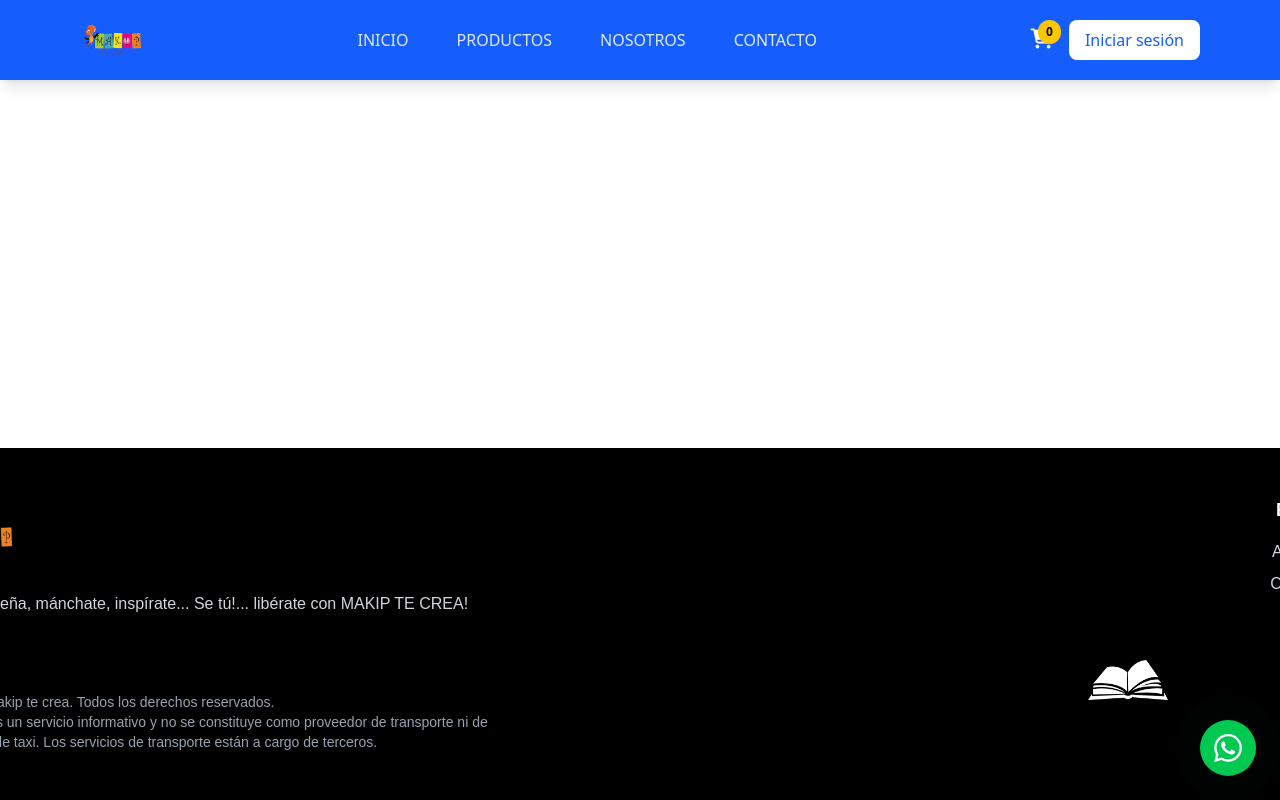
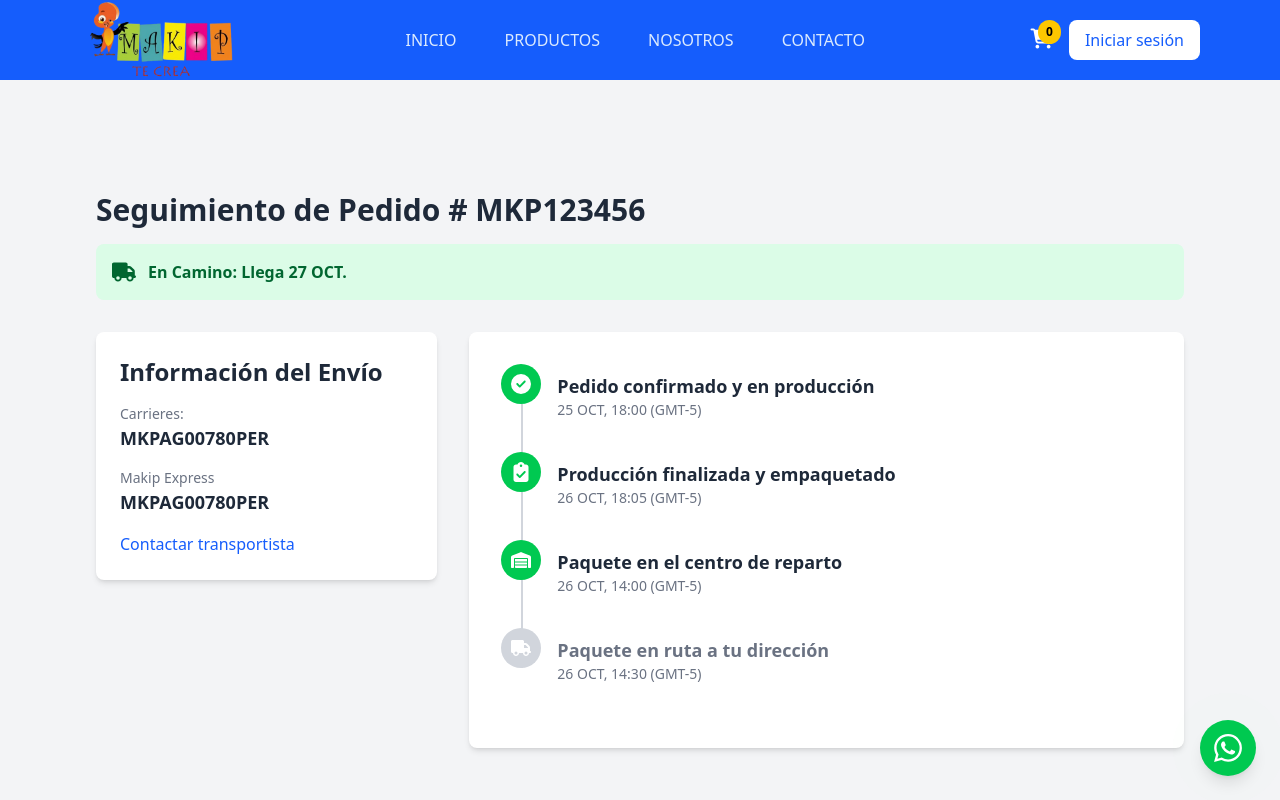
Before and after one commit to Gonzalx-L/Makip--Frontend, a React (Vite) app: page /tracking/1 in a window 1280 px wide. Shown: the top 800 px of the page. Built offline with nearby package versions, Linux system fonts and the light colour scheme.

Commit message:
Añadida página de Seguimiento de Pedido (TrackingPage)

```diff
--- a/src/App.tsx
+++ b/src/App.tsx
@@ -4,6 +4,7 @@ import HomePage from './pages/public/HomePage';
 import AboutPage from './pages/public/AboutPage';
 import LoginAdm from "./pages/LoginAdm"
 import InicioAdm from './pages/InicioAdm';
+import TrackingPage from './pages/public/TrackingPage';
 
 function App() {
 
@@ -15,6 +16,7 @@ function App() {
           <Route path="/nosotros" element={<AboutPage/>} />
           <Route path="/login" element={<LoginAdm/>} />
           <Route path="/admin" element ={<InicioAdm/>} />
+          <Route path="/tracking/:orderId" element={<TrackingPage />} />
         </Routes>
       </Layout>
     </BrowserRouter>
--- /dev/null
+++ b/src/components/features/tracking/OrderTrackingTimeline.tsx
@@ -0,0 +1,123 @@
+import React from 'react';
+// 1. Importa los NUEVOS tipos que acabamos de definir
+import type { TrackingInfo, TrackingUpdate } from '../../../types/tracking';
+
+// 2. Importa los íconos (si no los tienes, ejecuta: npm install react-icons)
+import {
+  FaTruck,
+  FaWarehouse,
+  FaClipboardCheck,
+  FaCircleCheck
+} from 'react-icons/fa6';
+
+// 3. --- DATOS DE EJEMPLO ---
+//    Usamos esto por ahora para construir la interfaz
+const mockTrackingData: TrackingInfo = {
+  id: "MKP123456",
+  statusBanner: "En Camino: Llega 27 OCT.",
+  carrier: "MKPAG00780PER",
+  carrierTrackingId: "MKPAG00780PER",
+  updates: [
+    { status: "Confirmado", description: "Pedido confirmado y en producción", date: "25 OCT, 18:00 (GMT-5)", isComplete: true },
+    { status: "Producción", description: "Producción finalizada y empaquetado", date: "26 OCT, 18:05 (GMT-5)", isComplete: true },
+    { status: "Centro de Reparto", description: "Paquete en el centro de reparto", date: "26 OCT, 14:00 (GMT-5)", isComplete: true },
+    { status: "En Camino", description: "Paquete en ruta a tu dirección", date: "26 OCT, 14:30 (GMT-5)", isComplete: false }, // El último está incompleto
+  ],
+};
+// 4. --- FIN DE DATOS DE EJEMPLO ---
+
+
+// --- COMPONENTE PRINCIPAL ---
+// Este componente recibe la info de seguimiento y la muestra
+interface OrderTrackingTimelineProps {
+  trackingInfo: TrackingInfo;
+}
+
+export const OrderTrackingTimeline: React.FC<OrderTrackingTimelineProps> = ({ trackingInfo }) => {
+  return (
+    <div className="max-w-6xl mx-auto p-4 md:p-8">
+      <h1 className="text-3xl font-bold text-gray-800 mb-4">
+        Seguimiento de Pedido # {trackingInfo.id}
+      </h1>
+
+      <div className="bg-green-100 text-green-800 font-semibold p-4 rounded-lg flex items-center gap-3 mb-8">
+        <FaTruck className="w-6 h-6" />
+        <span>{trackingInfo.statusBanner}</span>
+      </div>
+
+      <div className="grid grid-cols-1 lg:grid-cols-3 gap-8">
+
+        {/* Columna Izquierda: Información de Envío */}
+        <div className="lg:col-span-1 bg-white p-6 rounded-lg shadow-md self-start">
+          <h2 className="text-2xl font-bold text-gray-800 mb-4">Información del Envío</h2>
+          <div className="space-y-4">
+            <div>
+              <h3 className="text-sm font-medium text-gray-500">Carrieres:</h3>
+              <p className="text-lg font-semibold text-gray-800">{trackingInfo.carrier}</p>
+            </div>
+            <div>
+              <h3 className="text-sm font-medium text-gray-500">Makip Express</h3>
+              <p className="text-lg font-semibold text-gray-800">{trackingInfo.carrierTrackingId}</p>
+            </div>
+            <button className="text-base font-medium text-blue-600 hover:text-blue-800">
+              Contactar transportista
+            </button>
+          </div>
+        </div>
+
+        {/* Columna Derecha: Línea de Tiempo */}
+        <div className="lg:col-span-2 bg-white p-6 sm:p-8 rounded-lg shadow-md">
+          {trackingInfo.updates.map((update, index) => (
+            <TimelineStep
+              key={index}
+              update={update}
+              isLast={index === trackingInfo.updates.length - 1}
+            />
+          ))}
+        </div>
+      </div>
+    </div>
+  );
+};
+
+// --- SUB-COMPONENTE INTERNO ---
+// Un componente pequeño que solo se usa aquí
+interface TimelineStepProps {
+  update: TrackingUpdate;
+  isLast: boolean;
+}
+
+const TimelineStep: React.FC<TimelineStepProps> = ({ update, isLast }) => {
+  const getIcon = () => {
+    if (update.status.includes("Camino")) return <FaTruck className="w-5 h-5" />;
+    if (update.status.includes("Centro de Reparto")) return <FaWarehouse className="w-5 h-5" />;
+    if (update.status.includes("Producción")) return <FaClipboardCheck className="w-5 h-5" />;
+    if (update.status.includes("Confirmado")) return <FaCircleCheck className="w-5 h-5" />;
+    return <FaCircleCheck className="w-5 h-5" />;
+  };
+
+  return (
+    <div className="flex gap-4 relative">
+      {/* Icono y Línea Vertical */}
+      <div className="flex flex-col items-center">
+        <div className={`flex items-center justify-center w-10 h-10 rounded-full ${update.isComplete ? 'bg-green-500' : 'bg-gray-300'} text-white z-10`}>
+          {getIcon()}
+        </div>
+        {!isLast && (
+          <div className="w-0.5 h-full bg-gray-300 absolute top-10 left-5" />
+        )}
+      </div>
+
+      {/* Info del Paso */}
+      <div className="pb-8 pt-2">
+        <p className={`font-semibold text-lg ${update.isComplete ? 'text-gray-800' : 'text-gray-500'}`}>
+          {update.description}
+        </p>
+        <p className="text-sm text-gray-500">{update.date}</p>
+      </div>
+    </div>
+  );
+};
+
+// Exportamos el componente y el mock (para usarlo en la página)
+export { mockTrackingData };
--- a/src/components/ui/navigation/NavBar.tsx
+++ b/src/components/ui/navigation/NavBar.tsx
@@ -1,4 +1,5 @@
 import { Link, useLocation } from 'react-router-dom';
+import logoMakip from '../../../assets/Makip-logo.png';
 
 export const NavBar = () => {
   const location = useLocation();
@@ -15,9 +16,9 @@ export const NavBar = () => {
           <div className="flex items-center">
             <Link to="/" className="hover:opacity-80 transition-opacity">
               <img
-                src="/src/assets/Makip-logo.png"
+                src={logoMakip}
                 alt="Makip"
-                className="h-16 w-auto object-contain"
+                className="w-40 h-auto object-contain"
               />
             </Link>
           </div>
--- /dev/null
+++ b/src/pages/public/TrackingPage.tsx
@@ -0,0 +1,36 @@
+import React, { useState } from 'react';
+// 1. Importa el Layout general (Header/Footer)
+
+// 2. Importa nuestro componente "feature" y los datos mock
+import { OrderTrackingTimeline, mockTrackingData } from '../../components/features/tracking/OrderTrackingTimeline';
+// 3. Importa el tipo (para TypeScript)
+import type { TrackingInfo } from '../../types/tracking';
+// 4. (Opcional) Importa el hook para leer la URL
+import { useParams } from 'react-router-dom';
+
+const TrackingPage: React.FC = () => {
+  // Obtenemos el ID del pedido desde la URL (ej: /tracking/MKP123456)
+  const { orderId } = useParams();
+
+  // Por ahora, usamos los datos MOCK.
+  // En el futuro, aquí harías un fetch a tu API para obtener
+  // los datos de seguimiento reales usando el 'orderId'
+  const [trackingInfo, setTrackingInfo] = useState<TrackingInfo | null>(mockTrackingData);
+
+  // (Aquí iría un useEffect para cargar los datos reales)
+
+  return (
+      <div className="pt-20 bg-gray-100 min-h-screen"> {/* pt-20 para el navbar */}
+
+        {/* 2. Muestra el componente "feature" */}
+        {trackingInfo ? (
+          <OrderTrackingTimeline trackingInfo={trackingInfo} />
+        ) : (
+          <p>Cargando seguimiento...</p>
+        )}
+
+      </div>
+  );
+};
+
+export default TrackingPage;
--- /dev/null
+++ b/src/types/tracking.ts
@@ -0,0 +1,16 @@
+// Define cómo se ve un solo paso de la línea de tiempo
+export interface TrackingUpdate {
+  status: string; // Ej: "En Camino" o "Centro de Reparto"
+  description: string;
+  date: string;
+  isComplete: boolean;
+}
+
+// Define el objeto completo de Seguimiento que necesita la página
+export interface TrackingInfo {
+  id: string; // El ID del pedido
+  statusBanner: string; // "En Camino: Llega 27 OCT."
+  carrier: string; // "MKPAG00780PER"
+  carrierTrackingId: string;
+  updates: TrackingUpdate[]; // La lista de pasos
+}
```
Also changed, not shown: 1 other file (tests, documents, lock files or other folders).
